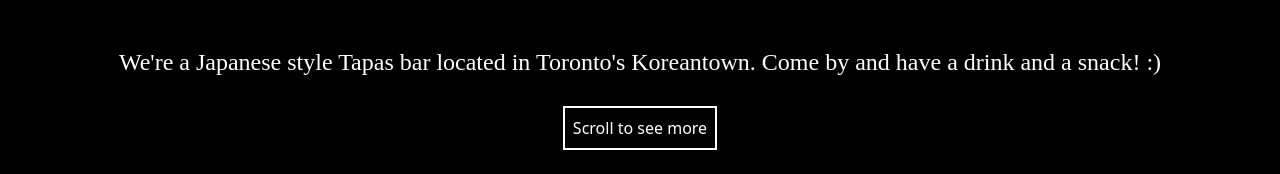
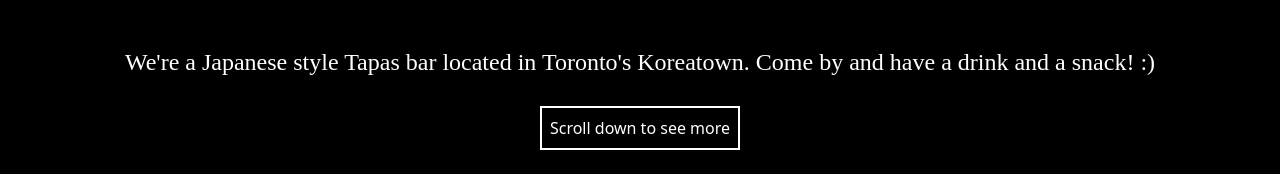
Before and after one commit to uchutanjyo/bootstrap-restaurant-template, a website: page public/index.html in a window 1280 px wide. Shown: the part 626-800 px from the top of the page. Drawn offline with nearby package versions, Linux system fonts and the light colour scheme.

Commit message:
more styling changes

```diff
--- a/public/index.html
+++ b/public/index.html
@@ -78,11 +78,11 @@
       </div>
      <div class="flex flex-col justify-center items-center bottom:0 w-screen py-10 h-[25vh] mt-0 text-white bg-black mx-auto z-40">
     <div class="mx-auto font-poppins w-45 h-3/6  text-white lg:text-2xl">
-        We're a Japanese style Tapas bar located in Toronto's Koreantown. Come by and have a drink and a snack! :)
+        We're a Japanese style Tapas bar located in Toronto's Koreatown. Come by and have a drink and a snack! :)
       </div>
       <div class="border-2 border-white p-2">
         <a class="text-white hover:opacity-60"
-        href="#">Scroll to see more</a></div>
+        href="#">Scroll down to see more</a></div>
     </div>
 
     </div>
--- a/tailwind.config.js
+++ b/tailwind.config.js
@@ -10,7 +10,7 @@
         'poppins': ['"Poppins"']
       },
       backgroundImage: {
-        'bg-1': "url('../japas.png')",
+        'bg-1': "url('../public/japas.png')",
       }
 
     },
```
Also changed, not shown: public/styles.css, 2 other files.
